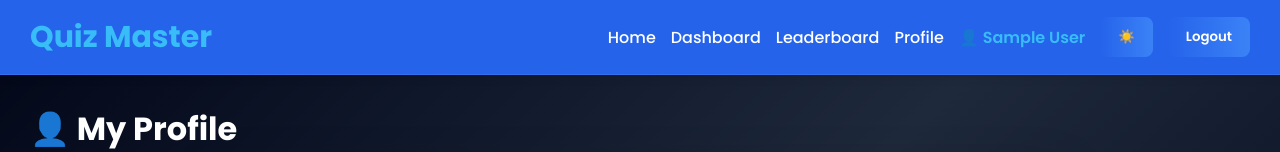
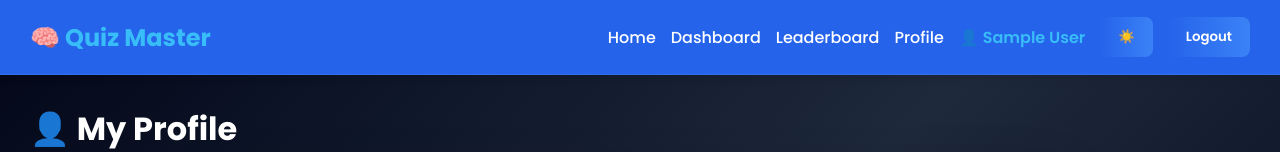
Before and after one commit to anandkishoretata-ak/Quiz-Application, a React (Vite) app: page /profile in a window 1280 px wide. Shown: the top 152 px of the page. Built offline with nearby package versions, Linux system fonts and the light colour scheme; no server answers; sample sign-in values are in the browser's storage.

Commit message:
modify code

```diff
--- a/src/components/Navbar.jsx
+++ b/src/components/Navbar.jsx
@@ -1,37 +1,42 @@
-import { Link } from "react-router-dom";
+import { Link, useNavigate } from "react-router-dom";
 import { useContext } from "react";
 
 import { logout } from "../utils/auth";
 import { ThemeContext } from "../context/ThemeContext";
 
 function Navbar() {
+  const navigate = useNavigate();
+
   const { theme, setTheme } =
     useContext(ThemeContext);
 
   const user = JSON.parse(
-    localStorage.getItem("user")
+    localStorage.getItem("user") || "{}"
   );
 
   const handleLogout = () => {
     logout();
 
-    localStorage.removeItem(
-      "isLoggedIn"
-    );
+    localStorage.removeItem("token");
+    localStorage.removeItem("user");
+    localStorage.removeItem("isLoggedIn");
+    localStorage.removeItem("score");
+    localStorage.removeItem("total");
 
-    localStorage.removeItem(
-      "user"
-    );
-
-    window.location.href =
-      "/login";
+    navigate("/login");
   };
 
   return (
     <nav className="navbar">
-      <h2 className="logo">
-        Quiz Master
-      </h2>
+      {/* Logo */}
+
+      <div className="nav-logo">
+        <h2>
+          🧠 Quiz Master
+        </h2>
+      </div>
+
+      {/* Navigation Links */}
 
       <div className="nav-links">
         <Link to="/">
@@ -50,9 +55,13 @@ function Navbar() {
           Profile
         </Link>
 
+        {/* Username */}
+
         <span className="username">
           👤 {user?.name || "Student"}
         </span>
+
+        {/* Theme Toggle */}
 
         <button
           className="theme-btn"
@@ -69,6 +78,8 @@ function Navbar() {
             : "🌙"}
         </button>
 
+        {/* Logout */}
+
         <button
           className="logout-btn"
           onClick={handleLogout}
```
